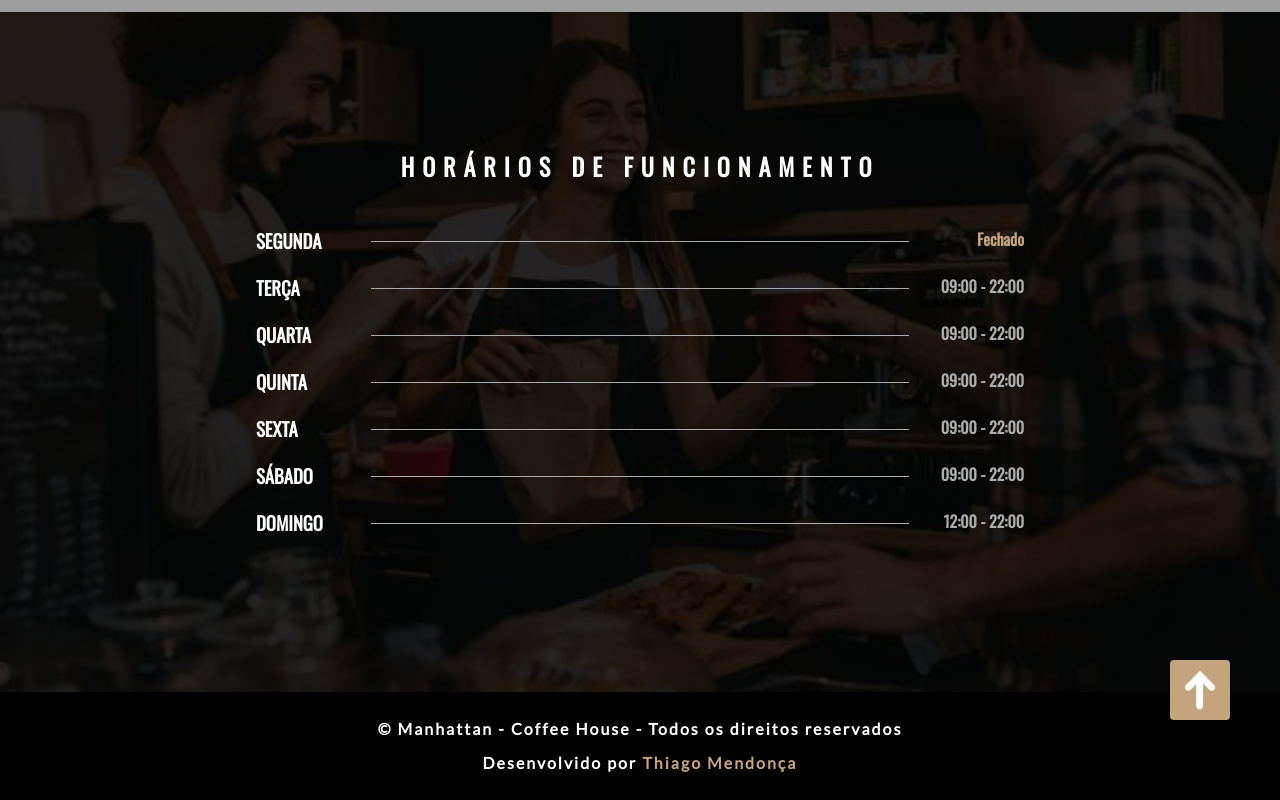
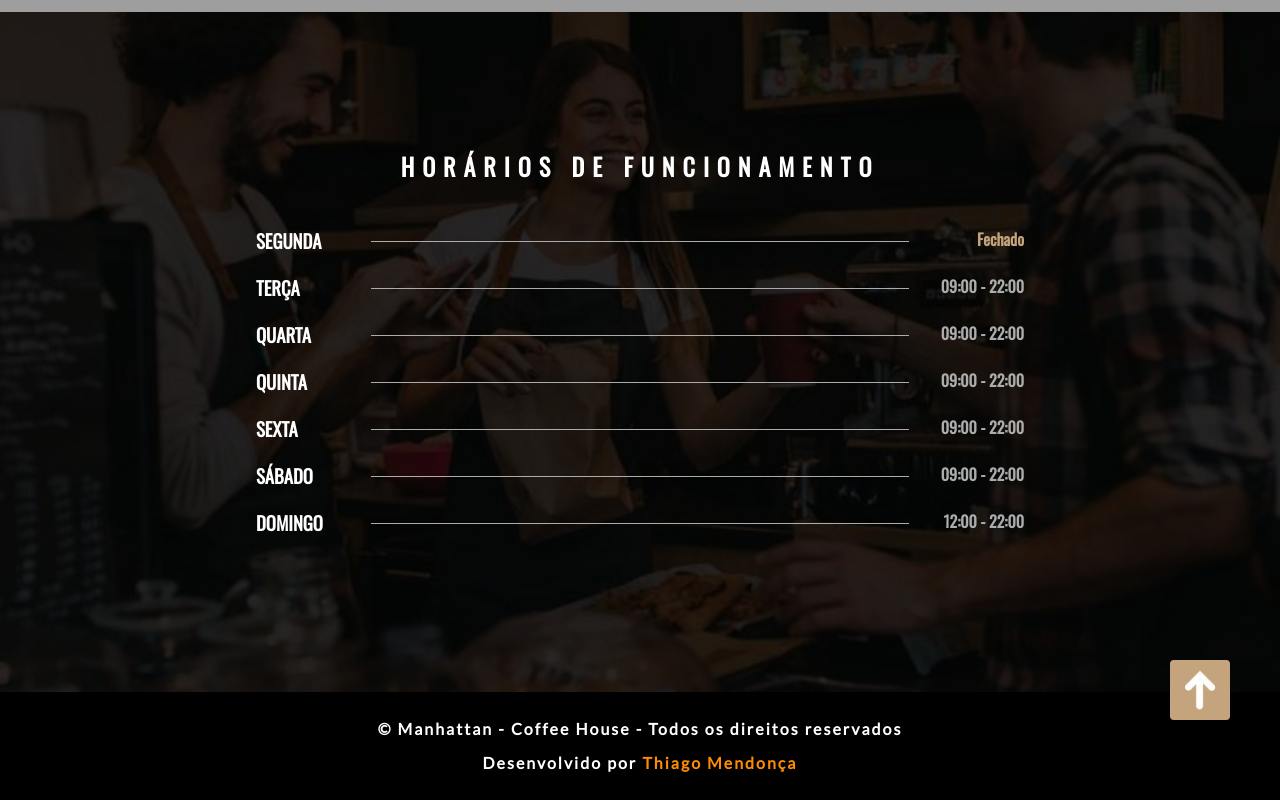
Before and after one commit to othiagopro/Manhattan---Coffee-House, a plain HTML site: page index.html in a window 1280 px wide. Shown: the part 3672-4472 px from the top of the page. Drawn offline with nearby package versions, Linux system fonts and the light colour scheme; grey boxes are pictures that could not be loaded.

Commit message:
Alteração no nome no rodapé

```diff
--- a/assets/css/style.css
+++ b/assets/css/style.css
@@ -245,7 +245,7 @@
 }
 
 .rodape span{
-    color: #c4a47c;
+    color: #ff8c00;
 }
 
 .rodape a {
```
